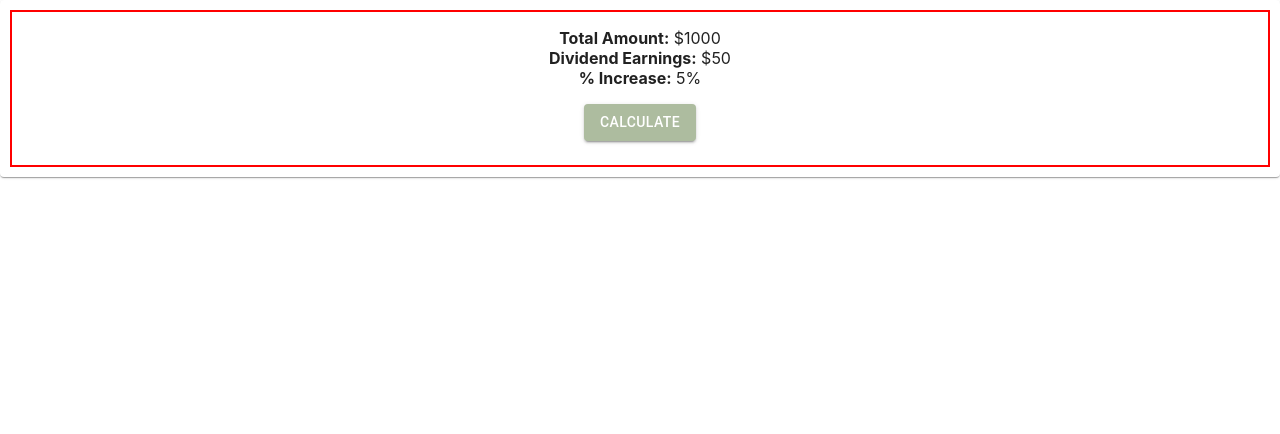
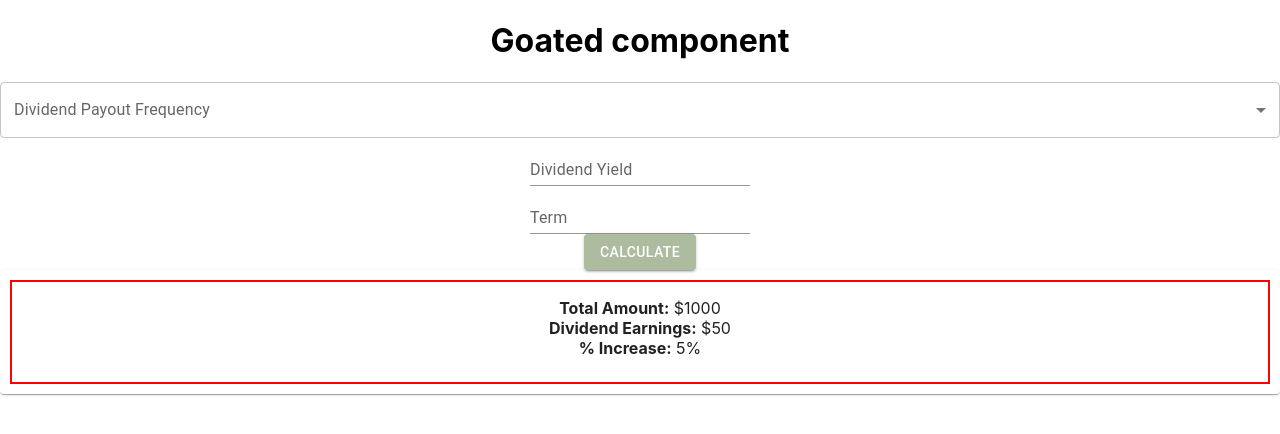
Before and after one commit to ballin-98/dividend-calculator, a React (Create React App) app: page / in a window 1280 px wide. Shown: the top 434 px of the page. Built offline with nearby package versions, Linux system fonts and the light colour scheme.

Commit message:
put the components together

```diff
--- a/src/App.tsx
+++ b/src/App.tsx
@@ -1,11 +1,12 @@
 import "./App.css";
-// import ButtonComponent from "./components/FirstComponent";
-import ButtonComponent from "./components/Calculator";
+import ButtonComponent from "./components/FirstComponent";
+import SummaryCard from "./components/Calculator";
 
 function App() {
   return (
     <div className="App">
       <ButtonComponent />
+      <SummaryCard />
     </div>
   );
 }
--- a/src/components/Calculator.tsx
+++ b/src/components/Calculator.tsx
@@ -1,12 +1,7 @@
-import Button from "@mui/material/Button";
 import Card from "@mui/material/Card";
 import CardContent from "@mui/material/CardContent";
 
-const ButtonComponent = () => {
-  const doSomething = () => {
-    console.log("what's good");
-  };
-
+const SummaryCard = () => {
   return (
     <Card>
       <CardContent
@@ -30,16 +25,9 @@ const ButtonComponent = () => {
           {/* % Increase */}
           <strong>% Increase:</strong> 5%
         </div>
-        <Button
-          variant="contained"
-          style={{ backgroundColor: "#ADBC9F", marginTop: "16px" }}
-          onClick={doSomething}
-        >
-          Calculate
-        </Button>
       </CardContent>
     </Card>
   );
 };
 
-export default ButtonComponent;
+export default SummaryCard;
--- a/src/components/FirstComponent.tsx
+++ b/src/components/FirstComponent.tsx
@@ -1,4 +1,4 @@
-import React, { useState } from "react";
+import { useState } from "react";
 import Button from "@mui/material/Button";
 import {
   FormControl,
@@ -22,13 +22,6 @@ const ButtonComponent = () => {
   return (
     <div>
       <h1>Goated component</h1>
-      <Button
-        variant="contained"
-        style={{ backgroundColor: "#ADBC9F" }}
-        onClick={doSomething}
-      >
-        Calculate
-      </Button>
       <FormControl fullWidth>
         <InputLabel id="demo-simple-select-label">
           Dividend Payout Frequency
@@ -63,6 +56,13 @@ const ButtonComponent = () => {
           inputProps={{ min: "0", step: "1" }}
         />
       </div>
+      <Button
+        variant="contained"
+        style={{ backgroundColor: "#ADBC9F" }}
+        onClick={doSomething}
+      >
+        Calculate
+      </Button>
     </div>
   );
 };
```
